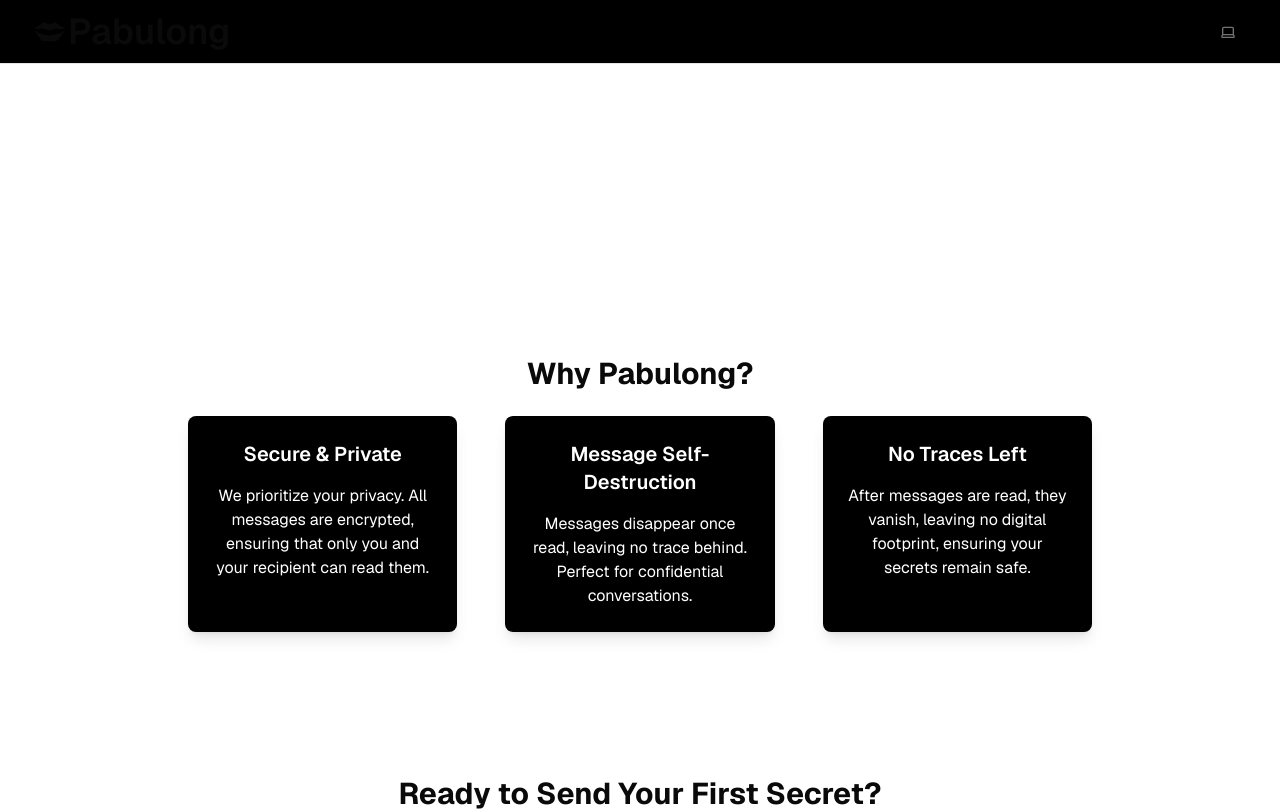
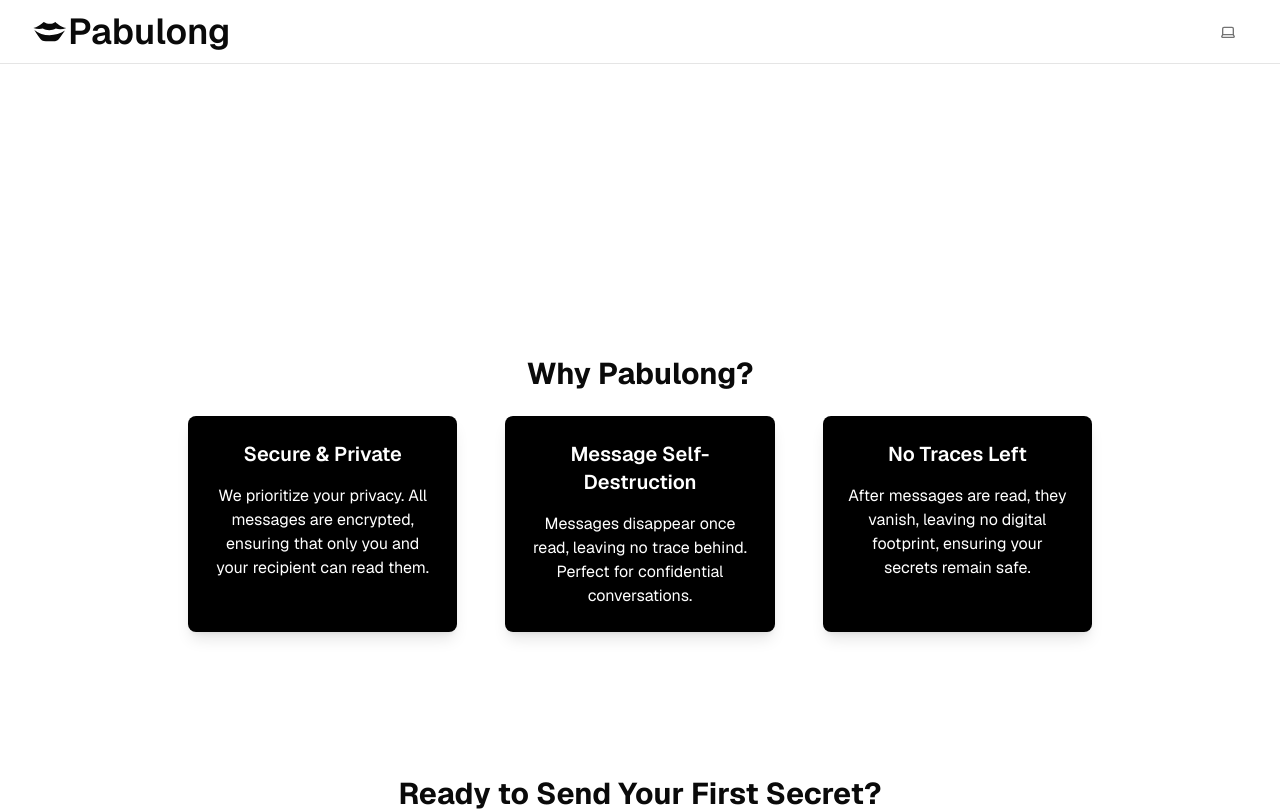
Before and after one commit to jerwintuchi/pabulong, a Next.js app: page / in a window 1280 px wide. Shown: the top 811 px of the page. Built offline with nearby package versions, Linux system fonts and the light colour scheme; no server answers.

Commit message:
ui: few tweaks

```diff
--- a/components/Header.tsx
+++ b/components/Header.tsx
@@ -15,9 +15,9 @@ export default function Header() {
     //render SignIn/SignUp button dynamically based on route
     const route = usePathname();
     return (
-        <div className="sticky bg-black top-0 z-50 w-full">
+        <div className="sticky top-0 z-50 w-full">
             {/* Navigation Bar */}
-            <div className="w-full border-b flex flex-row items-center h-16 px-8">
+            <div className="w-full border-b flex flex-row items-center h-16 px-8 ">
                 <GiLips size={36} />
                 {/* Left - App Title */}
                 <div className="font-semibold text-4xl">
@@ -28,15 +28,15 @@ export default function Header() {
                 {/* Push ThemeSwitcher to the right */}
                 <div className=" flex flex-row ml-auto gap-2">
                     {route === "/sign-in" ? (<Button className='text-sm bg-white text-black hover:bg-gray-300 dark:bg-white dark:text-black  dark:hover:bg-gray-200'>
-                        <a href={"/sign-in"}>
-                            Sign In
+                        <a href={"/sign-up"}>
+                            Sign Up
                         </a>
                     </Button>)
                         :
                         (
                             route === "/sign-up" && (<Button className='text-sm bg-white text-black hover:bg-gray-300 dark:bg-white dark:text-black  dark:hover:bg-gray-200'>
-                                <a href={"/sign-up"}>
-                                    Sign Up
+                                <a href={"/sign-in"}>
+                                    Sign In
                                 </a>
                             </Button>)
                         )}
```
